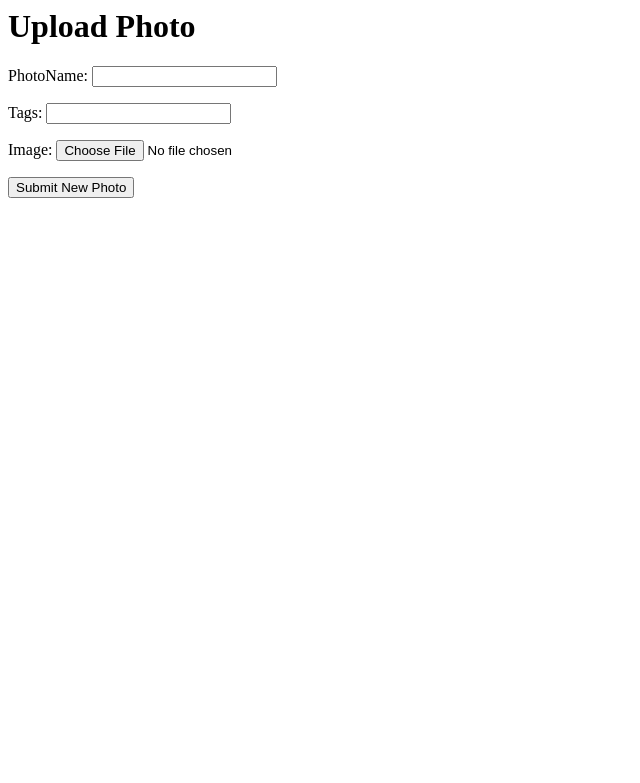
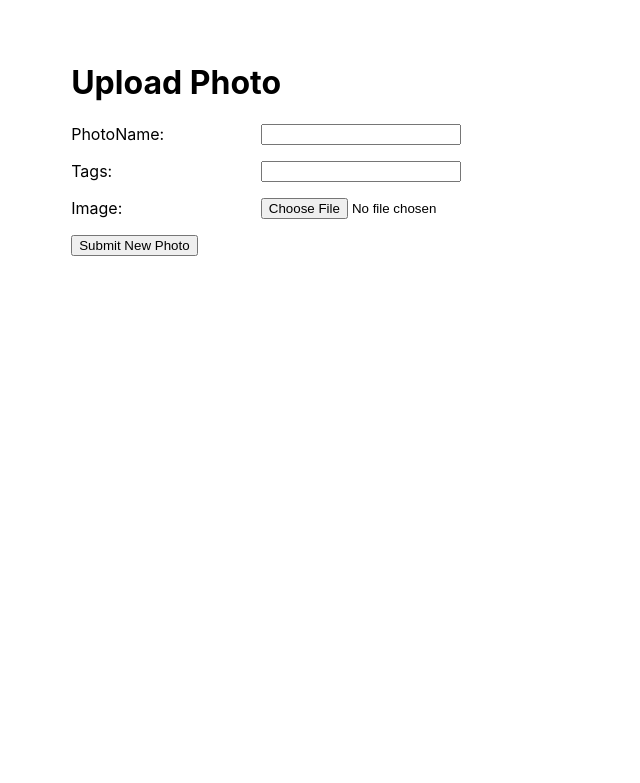
Before and after one commit to pmielnik/photo-repo, a Django app: page /upload/ in a window 1280 px wide. Shown: the top 783 px of the page, without its empty margins (0-640 px from the left). Run offline with Django 3.2, Linux system fonts and the light colour scheme.

Commit message:
css style for home and upload

```diff
--- a/app/prepo/prepo/settings.py
+++ b/app/prepo/prepo/settings.py
@@ -122,7 +122,11 @@ USE_TZ = True
 # Static files (CSS, JavaScript, Images)
 # https://docs.djangoproject.com/en/2.2/howto/static-files/
 
+#STATIC_ROOT = os.path.join(BASE_DIR, 'static')
 STATIC_URL = '/static/'
+STATICFILES_DIRS = (
+  os.path.join(BASE_DIR, 'static'),
+)
 
 
 LOGGING = {
--- a/app/prepo/requirements.txt
+++ b/app/prepo/requirements.txt
@@ -4,3 +4,4 @@ google-cloud-storage==1.7.0
 six==1.11.0
 werkzeug==0.16.0
 google-cloud-datastore==1.10.0
+djangorestframework==3.10.3
--- /dev/null
+++ b/app/prepo/static/css/photorepo.css
@@ -0,0 +1,69 @@
+/******************* website styles *****************/
+body{
+    font-family: -apple-system, BlinkMacSystemFont, 'Segoe UI', Roboto, Oxygen, Ubuntu, Cantarell, 'Open Sans', 'Helvetica Neue', sans-serif;
+}
+
+head{
+    font-family: -apple-system, BlinkMacSystemFont, 'Segoe UI', Roboto, Oxygen, Ubuntu, Cantarell, 'Open Sans', 'Helvetica Neue', sans-serif;
+}
+
+/******************* home page styles *****************/
+
+.Home{
+    text-align: center;
+}
+
+.Home h1{
+    text-align: left;
+}
+
+.Photo{
+    margin-bottom: 5%;
+    display: flex;
+}
+
+.Photo img{
+    width: 60%;
+    align-content: center;
+    vertical-align: top;
+    float: left;
+}
+
+.Photo h3{
+    text-align: left;
+    padding-left: 10%;
+    vertical-align: top;
+    margin: 0px;
+    float: left;
+}
+
+/******************* upload page styles *****************/
+
+.Upload p{
+    display: flex;
+}
+
+.Upload h1{
+    margin-left: 5%;
+    margin-top:5%;
+}
+
+.Upload input{
+    margin-left:5%;
+}
+
+.Upload label{
+    float: left;
+    margin-left:5%;
+    width:10%;
+}
+
+.Upload button{
+    margin-left: 5%;
+}
+
+input, textarea, select {
+    width : 200px;
+    margin: 0;
+    box-sizing: border-box;
+}
--- a/app/prepo/templates/photoDelete.html
+++ b/app/prepo/templates/photoDelete.html
@@ -1,4 +1,6 @@
+<div className='Delete'>
 <form method="post">{% csrf_token %}
     <p>Are you sure you want to delete "{{ object.photoName }}"?</p>
     <input type="submit" value="Confirm">
 </form>
+</div>
--- a/app/prepo/templates/photoUpload.html
+++ b/app/prepo/templates/photoUpload.html
@@ -1,6 +1,18 @@
+{% load static %}
+
+<html>
+  <head>
+      <title>Upload Photo</title>
+      <link rel="stylesheet" href="{% static 'css/photorepo.css' %}">
+  </head>
+  <body>
+    <div class='Upload'>
       <h1>Upload Photo</h1>
       <form method="post" enctype="multipart/form-data">
         {% csrf_token %}
         {{ form.as_p }}
         <button type="submit">Submit New Photo</button>
       </form>
+    </div>
+  </body>
+</html>
```
Also changed, not shown: app/prepo/templates/photoList.html (+15 -1 lines), app/prepo/db.sqlite3. Lines whose indentation alone changed are shown as unchanged.
